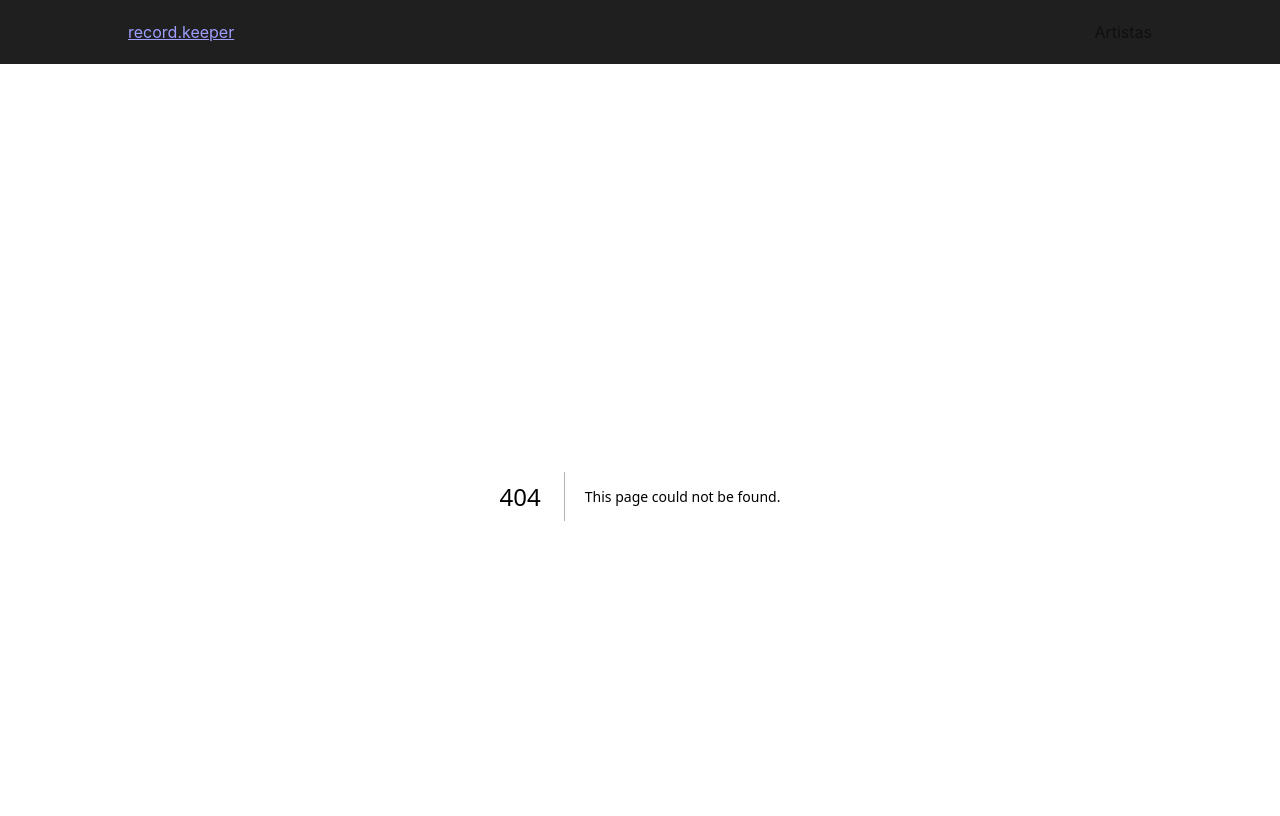
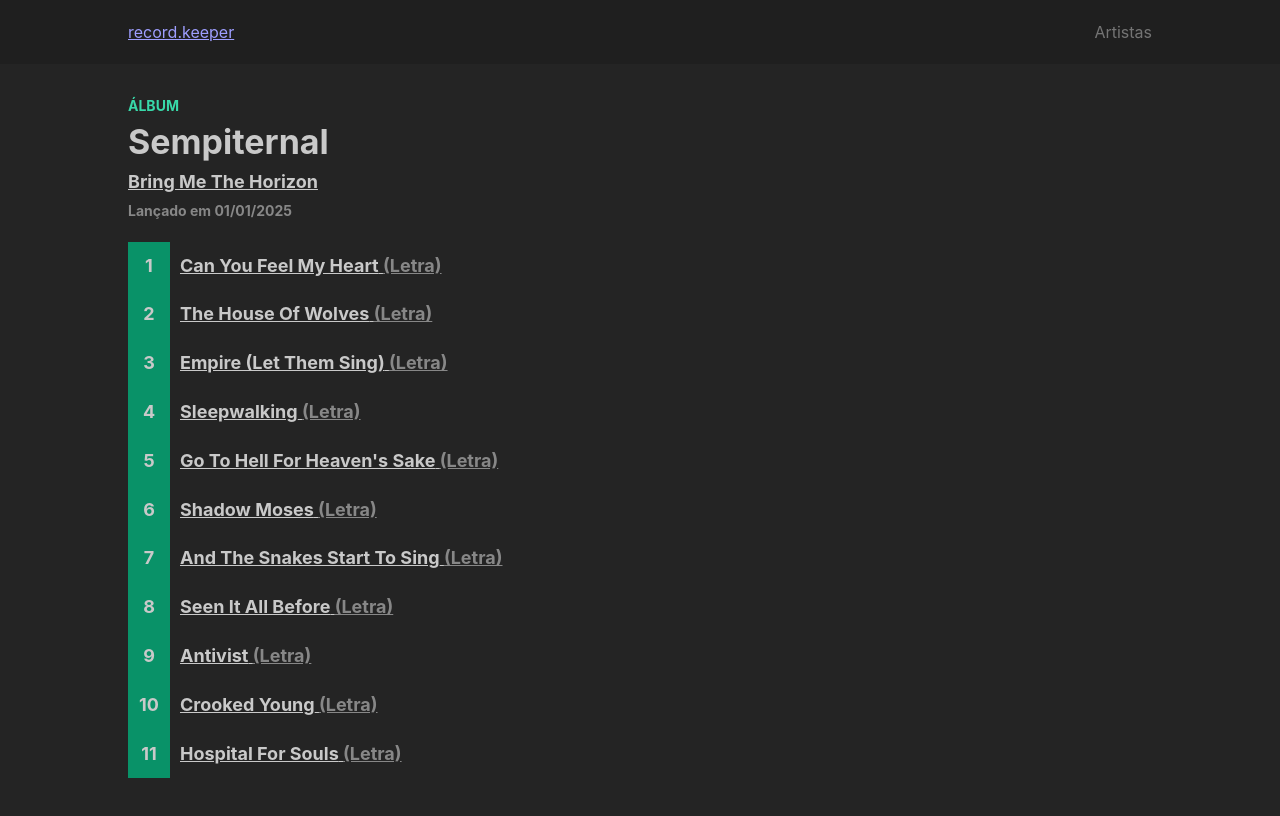
Before and after one commit to wendell-kenneddy/record-keeper, a Next.js app: page /releases/1 in a window 1280 px wide. Before the commit this address had no page. Shown: the top 816 px of the page. Built offline with nearby package versions, Linux system fonts and the light colour scheme.

Commit message:
feat(pages): add release page

```diff
--- /dev/null
+++ b/src/app/releases/[id]/page.tsx
@@ -0,0 +1,65 @@
+import { ReleaseSongPreview } from "@/components/release-song-preview";
+import { Stack, Text, Title, VisuallyHidden } from "@mantine/core";
+import { Metadata } from "next";
+import Link from "next/link";
+
+interface Props {
+  params: Promise<{ id: string }>;
+}
+
+export async function generateMetadata({ params }: Props): Promise<Metadata> {
+  const { id } = await params;
+
+  return {
+    title: `Record Keeper | ${id}`,
+    description: `Confira letra(s) traduzidas para o álbum ${id} de X.`,
+  };
+}
+
+export default async function ReleasePage({}: Props) {
+  const songs: { id: number; title: string; index: number }[] = [
+    { id: 1, title: "Can You Feel My Heart", index: 1 },
+    { id: 2, title: "The House Of Wolves", index: 2 },
+    { id: 3, title: "Empire (Let Them Sing)", index: 3 },
+    { id: 4, title: "Sleepwalking", index: 4 },
+    { id: 5, title: "Go To Hell For Heaven's Sake", index: 5 },
+    { id: 6, title: "Shadow Moses", index: 6 },
+    { id: 7, title: "And The Snakes Start To Sing", index: 7 },
+    { id: 8, title: "Seen It All Before", index: 8 },
+    { id: 9, title: "Antivist", index: 9 },
+    { id: 10, title: "Crooked Young", index: 10 },
+    { id: 11, title: "Hospital For Souls", index: 11 },
+  ];
+
+  return (
+    <Stack component="main" align="flex-start" gap="lg">
+      <Stack gap={4} align="flex-start">
+        <Text c="teal" size="sm" fw="bold" style={{ textTransform: "uppercase" }}>
+          Álbum
+        </Text>
+
+        <Title fw="bolder">Sempiternal</Title>
+
+        <Link href="/artists/1" style={{ color: "inherit" }}>
+          <Text size="lg" fw="bold">
+            Bring Me The Horizon
+          </Text>
+        </Link>
+
+        <Text size="sm" fw="bold" opacity={0.6}>
+          Lançado em 01/01/2025
+        </Text>
+      </Stack>
+
+      <Stack gap={0} align="flex-start">
+        <VisuallyHidden>
+          <Title order={2}>Músicas</Title>
+        </VisuallyHidden>
+
+        {songs.map(({ id, title, index }) => (
+          <ReleaseSongPreview key={id} id={id} title={title} index={index} />
+        ))}
+      </Stack>
+    </Stack>
+  );
+}
```
